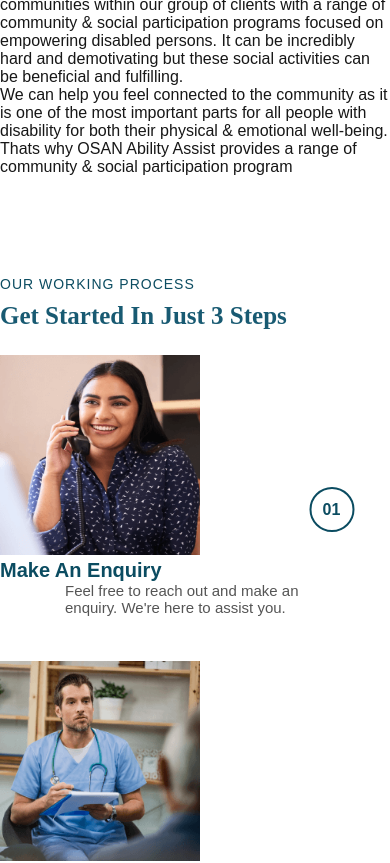
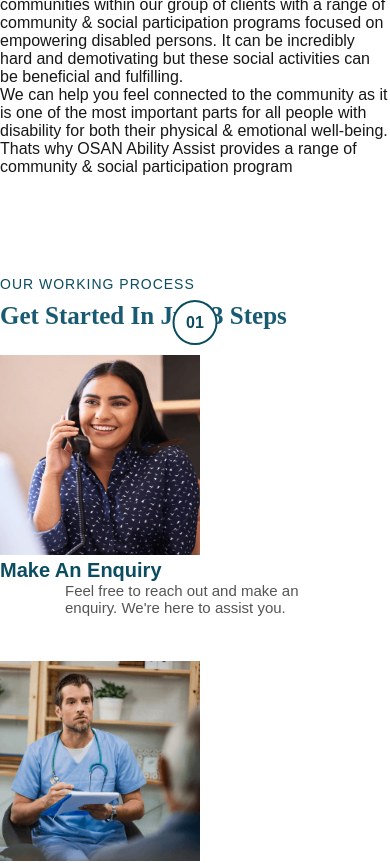
Before and after one commit to Mukesh1346/Adnacare, a Next.js app: page /domestic in a window 390 px wide. Shown: the part 2322-3185 px from the top of the page. Built offline with nearby package versions, Linux system fonts and the light colour scheme.

Commit message:
added getStarted and HeroSection

```diff
--- a/src/app/Components/GetStarted/GetStarted.css
+++ b/src/app/Components/GetStarted/GetStarted.css
@@ -119,6 +119,23 @@
 .three-steps{
   padding:0px;
 }
+.step-number1 {
+  width: 45px;
+  height: 45px;
+  background: white;
+  border-radius: 50%;
+  border: 2px solid #0B4C61;
+  color: #0B4C61;
+  display: flex;
+  justify-content: center;
+  align-items: center;
+  font-weight: 600;
+  font-size: 16px;
+  position: absolute;
+  top: -30px;
+  left: 50%;
+  transform: translateX(-50%);
+}
 
 .ServiceHeading {
   text-align: center;
--- a/src/app/Components/HeroSection/HeroSection.css
+++ b/src/app/Components/HeroSection/HeroSection.css
@@ -138,7 +138,7 @@
 
     .BookBtn, .AboutBtn {
         width: 100%;
-        max-width: 250px;
+        max-width: 300px !important;
     }
 
     .iconSection {
```
